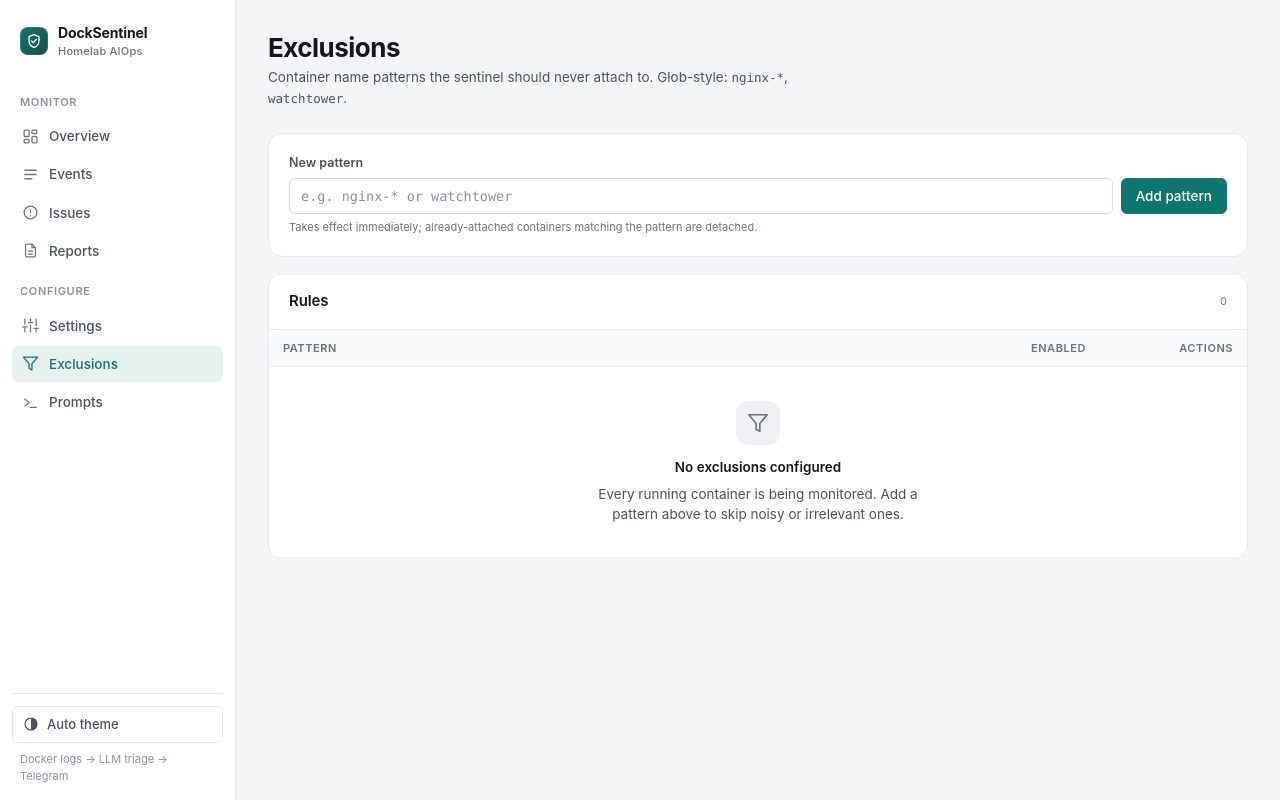
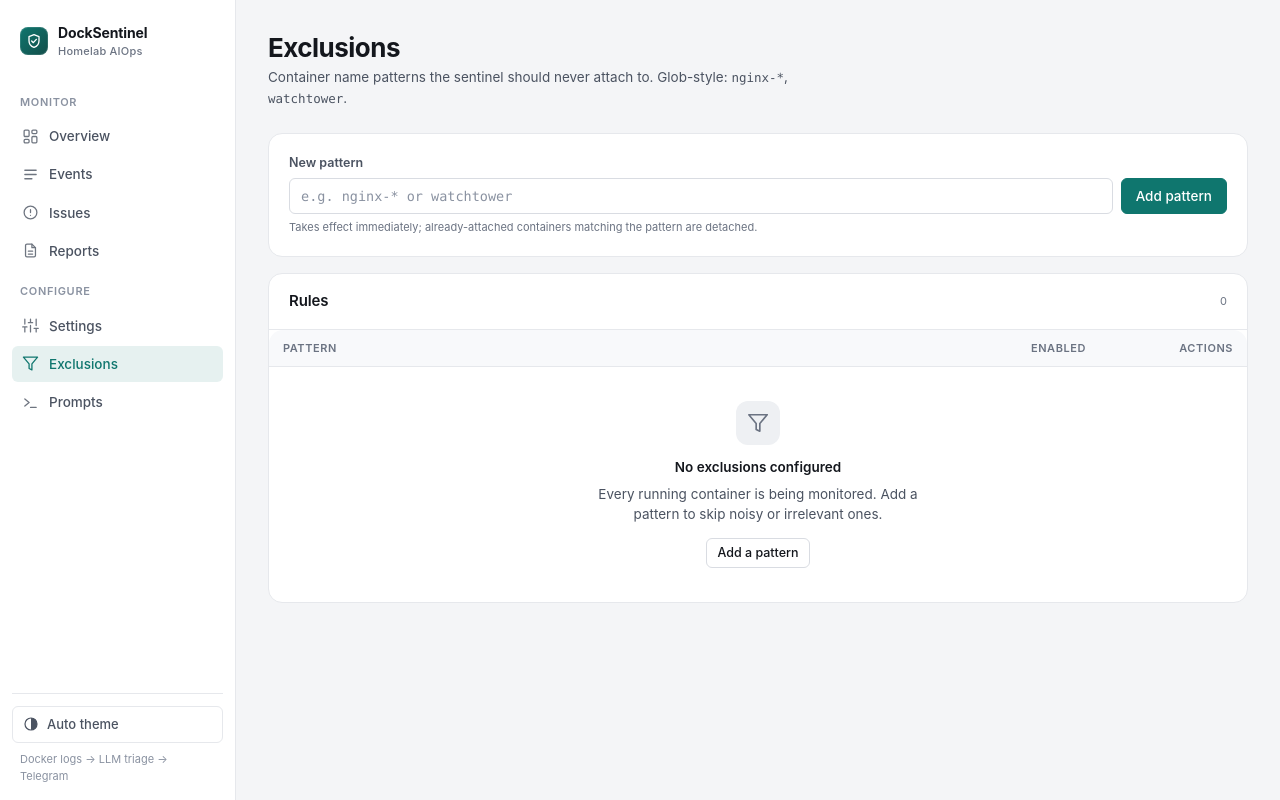
Before and after one commit to rohanpandula/DockSentinel, a Flask app: page /exclusions in a window 1280 px wide. Run offline with Flask 3, Linux system fonts and the light colour scheme; data that the repository does not hold is empty; parts of the project's set-up code (start-up, migrations or seed data) failed here and were passed over.

Commit message:
ux: CTAs on all empty states (exclusions, issues, dashboard events)

```diff
--- a/app/templates/dashboard.html
+++ b/app/templates/dashboard.html
@@ -167,6 +167,8 @@
                       <input type="hidden" name="enabled" value="true" />
                       <button class="btn btn--primary btn--sm">Start sentinel</button>
                     </form>
+                    {% else %}
+                    <a class="btn btn--sm" href="{{ url_for('insights_page') }}">Open events</a>
                     {% endif %}
                   </div>
                 </td>
--- a/app/templates/exclusions.html
+++ b/app/templates/exclusions.html
@@ -13,7 +13,7 @@
     <label class="field">
       <span class="field__label">New pattern</span>
       <div class="input-row">
-        <input class="input mono" name="container_pattern" placeholder="e.g. nginx-* or watchtower" required />
+        <input class="input mono" id="container_pattern" name="container_pattern" placeholder="e.g. nginx-* or watchtower" required />
         <button class="btn btn--primary">Add pattern</button>
       </div>
       <span class="field__help">Takes effect immediately; already-attached containers matching the pattern are detached.</span>
@@ -55,7 +55,8 @@
                 <div class="empty empty--compact">
                   <div class="empty__icon"><svg aria-hidden="true"><use href="#ico-filter"/></svg></div>
                   <p class="empty__title">No exclusions configured</p>
-                  <p>Every running container is being monitored. Add a pattern above to skip noisy or irrelevant ones.</p>
+                  <p>Every running container is being monitored. Add a pattern to skip noisy or irrelevant ones.</p>
+                  <a class="btn btn--sm" href="#container_pattern">Add a pattern</a>
                 </div>
               </td>
             </tr>
--- a/app/templates/issues.html
+++ b/app/templates/issues.html
@@ -51,7 +51,7 @@
             <div class="empty__icon"><svg aria-hidden="true"><use href="#ico-issue"/></svg></div>
             <p class="empty__title">No issues{% if active_status %} with status “{{ active_status }}”{% endif %}</p>
             <p>Approve, reject, or discuss an alert in Telegram to create one.</p>
-            {% if active_status %}<a class="btn btn--sm" href="{{ url_for('issues_page') }}">Show all</a>{% endif %}
+            {% if active_status %}<a class="btn btn--sm" href="{{ url_for('issues_page') }}">Show all</a>{% else %}<a class="btn btn--sm" href="{{ url_for('insights_page') }}">Browse events</a>{% endif %}
           </div>
         </li>
       {% endfor %}
```
Also changed, not shown: 1 other file.
